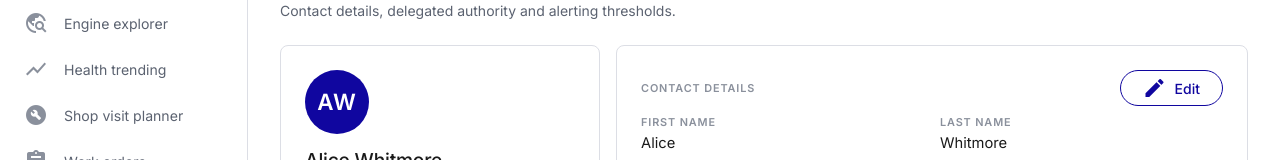
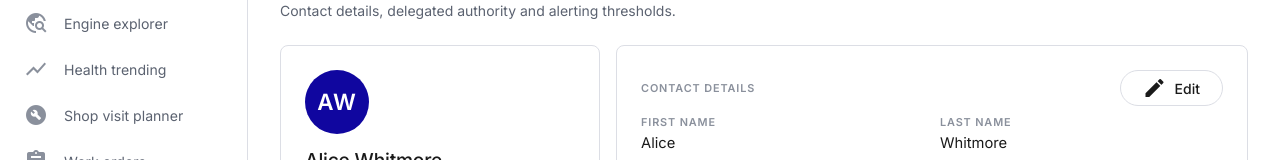
Before and after one commit to cogdeasy/rr-legacy-angular, a React (Vite) app: page /profile in a window 1280 px wide. Shown: the part 159-319 px from the top of the page. Built offline with nearby package versions, Linux system fonts and the light colour scheme; sample sign-in values are in the browser's storage.

Commit message:
match stroked button styling to Angular
Co-Authored-By: Ciaran <ciaran.deasy@cognition.ai>

```diff
--- a/src/styles/global.scss
+++ b/src/styles/global.scss
@@ -212,9 +212,9 @@ table.rr-table {
 }
 
 .rr-button-stroked {
-  border: 1px solid var(--rr-blue);
+  border: 1px solid var(--rr-hairline);
   background: var(--rr-white);
-  color: var(--rr-blue);
+  color: var(--rr-ink);
 }
 
 button.pill-cta {
```
